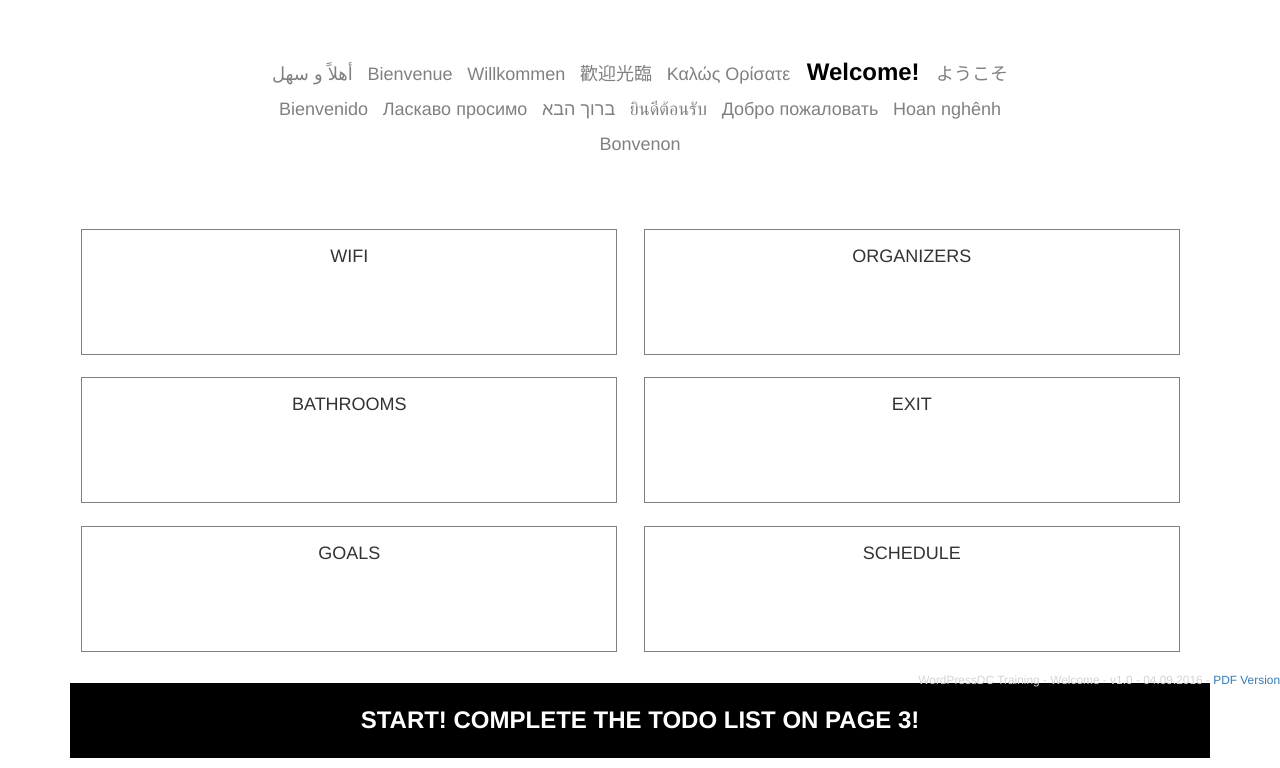
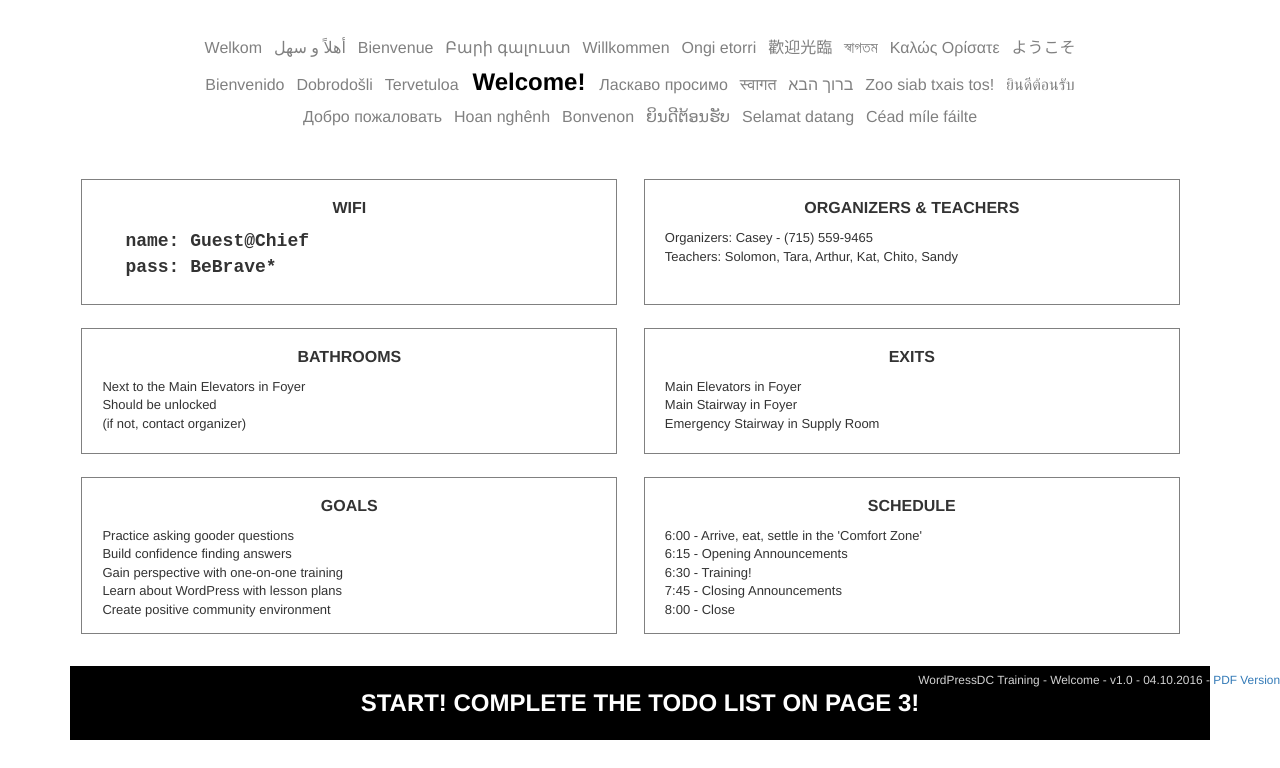
Before and after one commit to caseydriscoll/wpdc-training-docs, a plain HTML site: page welcome.html in a window 1280 px wide. Shown: the part 111-879 px from the top of the page. Drawn offline with nearby package versions, Linux system fonts and the light colour scheme.

Commit message:
Add final details to welcome html and pdf

```diff
--- a/welcome.html
+++ b/welcome.html
@@ -30,17 +30,17 @@
 				}
 				.welcome {
 					display: block;
-					width: 70%;
-					padding: 4em 0; margin: 0 auto;
+					width: 80%;
+					padding: 2.5em 0; margin: 0 auto;
 					text-align: center;
 					list-style: none;
 				}
 				.welcome li {
 					display: inline-block;
 					width: auto;
-					padding: .3em; margin: 0;
+					padding: .25em; margin: 0;
 					text-align: center;
-					font-size: 18px;
+					font-size: 16px;
 					line-height: 24px;
 					color: gray !important;
 				}
@@ -58,20 +58,53 @@
 					color: white !important;
 					font-weight: 900;
 				}
-				.information {
+				ul.information {
 					padding: 0; margin: 0;
-					list-style: none;
+					list-style-type: none;
 				}
-				.information li {
-					display: inline-block;
-					width: 47%; height: 9em;
-					padding: .5em; margin: 1%;
+				ul.information h4 {
+					padding: .75em; margin: 0;
+					font-size: 16px;
+					text-transform: uppercase;
+					font-weight: 900;
+				}
+				ul.information > li {
+					display: inline-block; position: relative;
+					width: 47%; min-height: 9em;
+					padding: .5em 0 1em; margin: 1%;
 					border: 1px solid grey;
 					text-align: center;
+					vertical-align: middle;
 				}
-				.information h4 {
-					font-size: 18px;
-					text-transform: uppercase;
+				ul.information > li:nth-of-type(n+5) {
+					min-height: 11em;
+				}
+				ul.information li ul,
+				ul.information li ol {
+					display: block; position: relative;
+					width: 100%;
+					padding: 0 .5em; margin: 0;
+				}
+
+				ul.information li ol {
+					list-style-type: decimal;
+				}
+
+				ul.information li ul li,
+				ul.information li ol li {
+					display: block; position: relative;
+					padding: 0 1em; margin: 0;
+					text-align: left;
+					font-size: 13px;
+				}
+				ul.information li.wifi ul li {
+					display: block;
+					padding: 0 2em; margin: 0;
+					list-style: none;
+					font-family: monospace;
+					text-align: left;
+					font-weight: 900;
+					font-size: 18px !important;
 				}
 				small {
 					display: inline-block; position: absolute;
@@ -90,35 +123,90 @@
 		<h1>WordPressDC Training</h1>
 
 		<ul class="welcome">
+			<li>Welkom</li>
 			<li>أهلاً و سهل</li>
 			<li>Bienvenue</li>
+			<li>Բարի գալուստ</li>
 			<li>Willkommen</li>
+			<li>Ongi etorri</li>
 			<li>歡迎光臨</li>
+			<li>স্বাগতম</li>
 			<li>Καλώς Ορίσατε</li>
-			<li class="active">Welcome!</li>
 			<li>ようこそ</li>
 			<li>Bienvenido</li>
+			<li>Dobrodošli</li>
+			<li>Tervetuloa</li>
+			<li class="active">Welcome!</li>
 			<li>Ласкаво просимо</li>
+			<li>स्वागत</li>
 			<li>ברוך הבא</li>
+			<li>Zoo siab txais tos!</li>
 			<li>ยินดีต้อนรับ</li>
 			<li>Добро пожаловать</li>
 			<li>Hoan nghênh</li>
 			<li>Bonvenon</li>
+			<li>ຍິນດີຕ້ອນຮັບ</li>
+			<li>Selamat datang</li>
+			<li>Céad míle fáilte</li>
 		</ul>
 
 
 		<ul class="information">
-			<li><h4>Wifi</h4></li>
-			<li><h4>Organizers</h4></li>
-			<li><h4>Bathrooms</h4></li>
-			<li><h4>Exit</h4></li>
-			<li><h4>Goals</h4></li>
-			<li><h4>Schedule</h4></li>
+			<li class="wifi">
+				<h4>Wifi</h4>
+				<ul>
+					<li>name: Guest@Chief</li>
+					<li>pass: BeBrave*</li>
+				</ul>
+			</li>
+			<li>
+				<h4>Organizers & Teachers</h4>
+				<ul>
+					<li>Organizers: Casey - (715) 559-9465</li>
+					<li>Teachers: Solomon, Tara, Arthur, Kat, Chito, Sandy</li>
+				</ul>
+			</li>
+			<li>
+				<h4>Bathrooms</h4>
+				<ul>
+					<li>Next to the Main Elevators in Foyer</li>
+					<li>Should be unlocked</li>
+					<li>(if not, contact organizer)</li>
+				</ul>
+			</li>
+			<li>
+				<h4>Exits</h4>
+				<ol>
+					<li>Main Elevators in Foyer</li>
+					<li>Main Stairway in Foyer</li>
+					<li>Emergency Stairway in Supply Room</li>
+				</ol>
+			</li>
+			<li>
+				<h4>Goals</h4>
+				<ol>
+					<li>Practice asking gooder questions</li>
+					<li>Build confidence finding answers</li>
+					<li>Gain perspective with one-on-one training</li>
+					<li>Learn about WordPress with lesson plans</li>
+					<li>Create positive community environment</li>
+				</ol>
+			</li>
+			<li>
+				<h4>Schedule</h4>
+				<ul>
+					<li>6:00 - Arrive, eat, settle in the 'Comfort Zone'</li>
+					<li>6:15 - Opening Announcements</li>
+					<li>6:30 - Training!</li>
+					<li>7:45 - Closing Announcements</li>
+					<li>8:00 - Close</li>
+				</ul>
+			</li>
 		</ul>
 
 		<h3>Start! Complete the TODO list on page 3!</h3>
 
-		<small>WordPressDC Training - Welcome - v1.0 - 04.09.2016 - <a href="welcome.pdf">PDF Version</a></small>
+		<small>WordPressDC Training - Welcome - v1.0 - 04.10.2016 - <a href="welcome.pdf">PDF Version</a></small>
 
 	</div>
 
```
Also changed, not shown: 1 other file.
